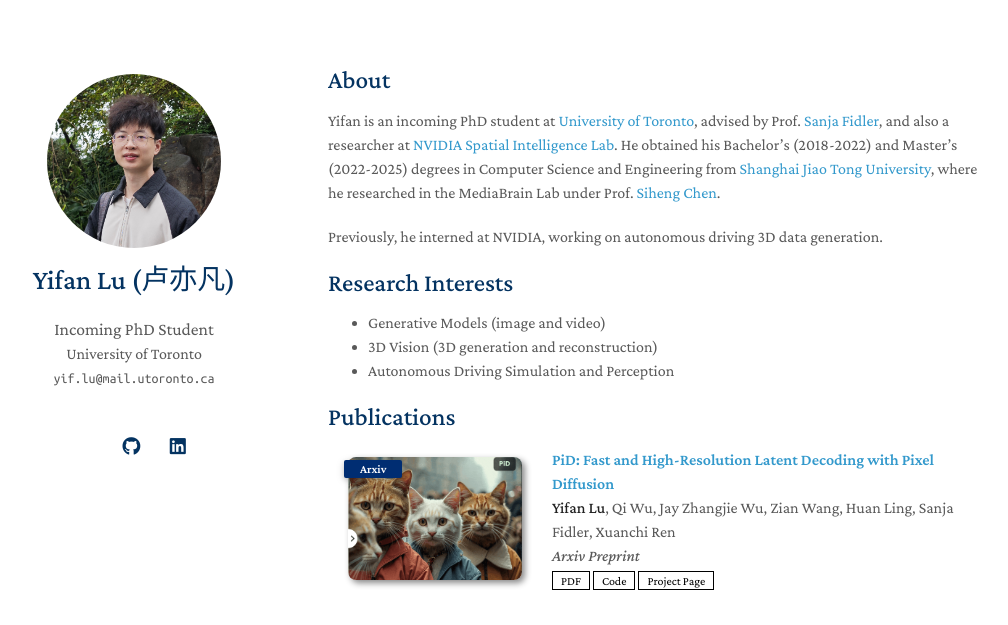
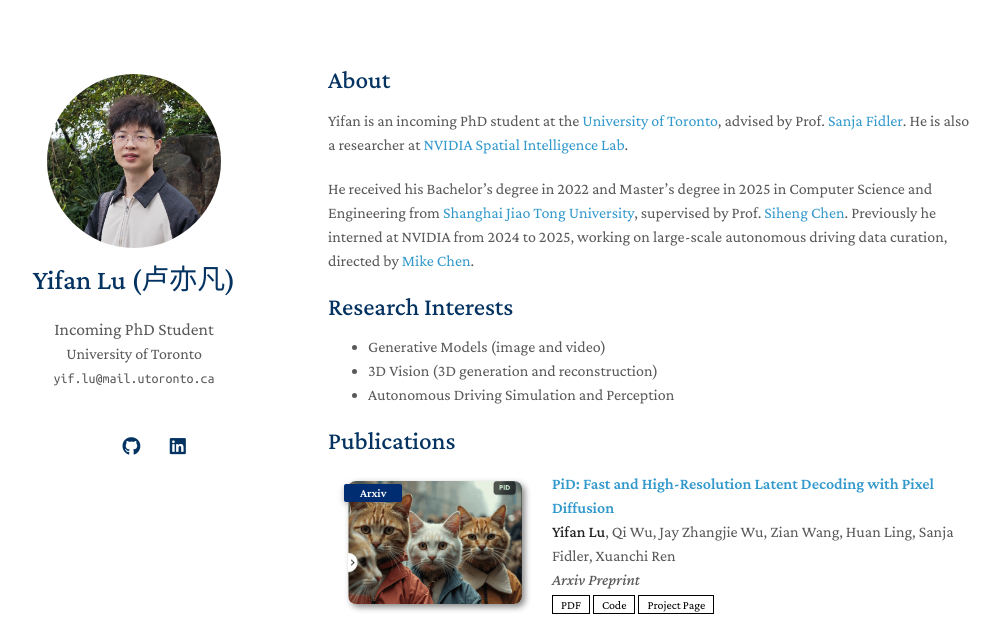
Before and after one commit to yifanlu0227/yifanlu0227.github.io, a Jekyll site: the page built from index.md, in a window 1280 px wide and 900 px high, cut to the strip 0-625 px from the top of the window. Shown: the whole strip, without its empty margins (142-1150 px from the left). Built offline with Jekyll 4.4.1, drawn with Linux system fonts in a browser that asks for light colours; nearby versions of some CDN libraries; a style sheet for code colours, icons or effects is not loaded; our own code applies the rules of GitHub Pages for plain Markdown files.

Commit message:
update bio

```diff
--- a/index.md
+++ b/index.md
@@ -3,10 +3,9 @@
 ---
 
 ## About
-Yifan is an incoming PhD student at [University of Toronto](https://www.utoronto.ca/), advised by Prof. [Sanja Fidler](https://www.cs.utoronto.ca/~fidler/), and also a researcher at [NVIDIA Spatial Intelligence Lab](https://research.nvidia.com/labs/sil/).
-He obtained his Bachelor’s (2018-2022) and Master’s (2022-2025) degrees in Computer Science and Engineering from [Shanghai Jiao Tong University](https://en.sjtu.edu.cn/), where he researched in the MediaBrain Lab under Prof. [Siheng Chen](https://siheng-chen.github.io/).
+Yifan is an incoming PhD student at the [University of Toronto](https://www.utoronto.ca/), advised by Prof. [Sanja Fidler](https://www.cs.utoronto.ca/~fidler/). He is also a researcher at [NVIDIA Spatial Intelligence Lab](https://research.nvidia.com/labs/sil/).
 
-Previously, he interned at NVIDIA, working on autonomous driving 3D data generation.
+He received his Bachelor’s degree in 2022 and Master’s degree in 2025 in Computer Science and Engineering from [Shanghai Jiao Tong University](https://en.sjtu.edu.cn/), supervised by Prof. [Siheng Chen](https://siheng-chen.github.io/). Previously he interned at NVIDIA from 2024 to 2025, working on large-scale autonomous driving data curation, directed by [Mike Chen](https://www.linkedin.com/in/nvidia-mikechen/).
 
 ## Research Interests
 
```
